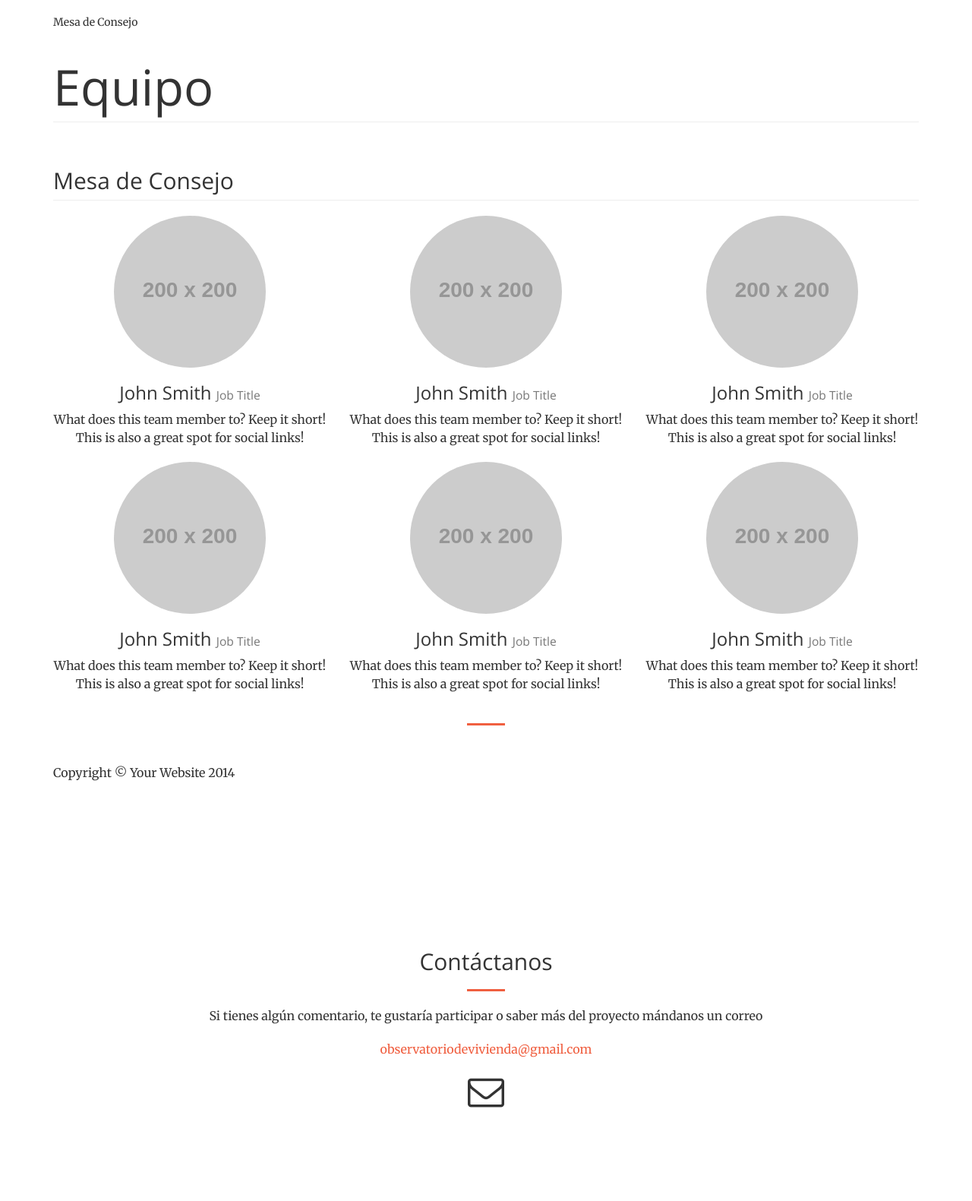
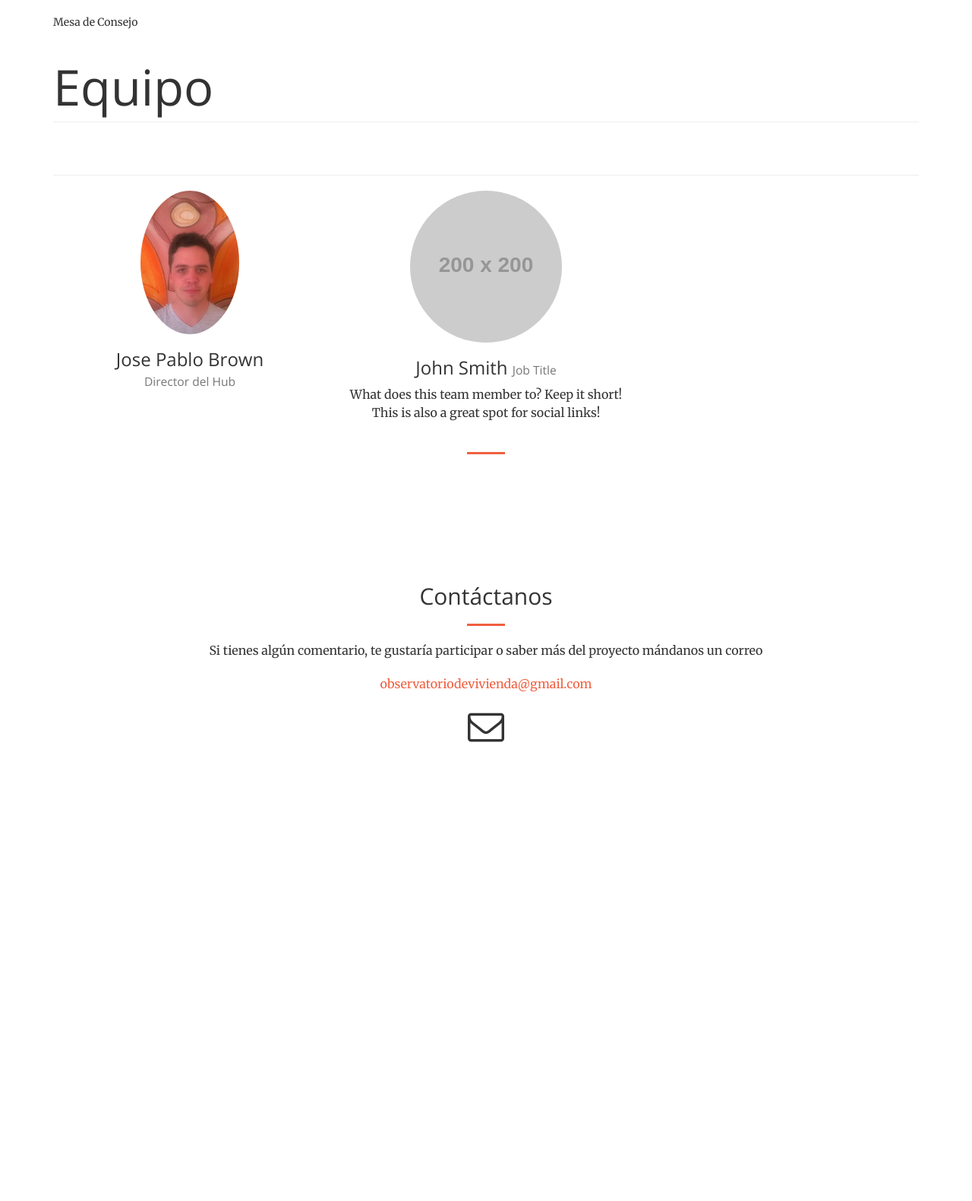
Before and after one commit to ObservatoriodeVivienda/webapp, a Django app: page /aboutus/ in a window 1280 px wide. Shown: the part 51-1632 px from the top of the page at 76% size. After the commit the page ends 1028 px from the top, so only its background shows below. Run offline with Django 3.2, Linux system fonts and the light colour scheme; grey boxes labelled with a size stand in for pictures from a placeholder-image service; parts of the project's set-up code (start-up, migrations or seed data) failed here and were passed over; some libraries are stand-ins or nearby versions.

Commit message:
about us

```diff
--- a/compareconstitutions/templates/compareconstitutions/aboutus.html
+++ b/compareconstitutions/templates/compareconstitutions/aboutus.html
@@ -69,45 +69,19 @@ Mesa de Consejo
 
 <div class="row">
     <div class="col-lg-12">
-        <h2 class="page-header">Mesa de Consejo</h2>
+        <h2 class="page-header"></h2>
     </div>
     <div class="col-lg-4 col-sm-6 text-center">
-        <img class="img-circle img-responsive img-center" src="http://placehold.it/200x200" alt="">
-        <h3>John Smith
-            <small>Job Title</small>
+        <center><img class="img-circle img-responsive img-center" src="{% static "compareconstitutions/img/jp.jpg"%}"> </center>
+        <h3>Jose Pablo Brown
+            <br>
+            <small>Director del Hub</small>
         </h3>
-        <p>What does this team member to? Keep it short! This is also a great spot for social links!</p>
+        <p></p>
     </div>
+
     <div class="col-lg-4 col-sm-6 text-center">
-        <img class="img-circle img-responsive img-center" src="http://placehold.it/200x200" alt="">
-        <h3>John Smith
-            <small>Job Title</small>
-        </h3>
-        <p>What does this team member to? Keep it short! This is also a great spot for social links!</p>
-    </div>
-    <div class="col-lg-4 col-sm-6 text-center">
-        <img class="img-circle img-responsive img-center" src="http://placehold.it/200x200" alt="">
-        <h3>John Smith
-            <small>Job Title</small>
-        </h3>
-        <p>What does this team member to? Keep it short! This is also a great spot for social links!</p>
-    </div>
-    <div class="col-lg-4 col-sm-6 text-center">
-        <img class="img-circle img-responsive img-center" src="http://placehold.it/200x200" alt="">
-        <h3>John Smith
-            <small>Job Title</small>
-        </h3>
-        <p>What does this team member to? Keep it short! This is also a great spot for social links!</p>
-    </div>
-    <div class="col-lg-4 col-sm-6 text-center">
-        <img class="img-circle img-responsive img-center" src="http://placehold.it/200x200" alt="">
-        <h3>John Smith
-            <small>Job Title</small>
-        </h3>
-        <p>What does this team member to? Keep it short! This is also a great spot for social links!</p>
-    </div>
-    <div class="col-lg-4 col-sm-6 text-center">
-        <img class="img-circle img-responsive img-center" src="http://placehold.it/200x200" alt="">
+        <center><img class="img-circle img-responsive img-center" src="http://placehold.it/200x200" alt=""></center>
         <h3>John Smith
             <small>Job Title</small>
         </h3>
@@ -115,20 +89,11 @@ Mesa de Consejo
     </div>
 
 
+
 </div>
 
 <hr>
 
-<!-- Footer -->
-<footer>
-    <div class="row">
-        <div class="col-lg-12">
-            <p>Copyright &copy; Your Website 2014</p>
-        </div>
-        <!-- /.col-lg-12 -->
-    </div>
-    <!-- /.row -->
-</footer>
 
 </div>
 <!-- /.container -->
--- a/compareconstitutions/templates/compareconstitutions/map.html
+++ b/compareconstitutions/templates/compareconstitutions/map.html
@@ -54,10 +54,11 @@
 </div>
     <div>
         <div id="explain">
+        <!--class="col-xs-12 col-lg-4" -->
         </div>
 
         <div id="map">
-
+        <!--class="col-xs-12 col-lg-8"-->
 			<iframe width="100%" height="520" frameborder="0" src="https://observatoriodevivienda.cartodb.com/viz/3669c21a-7617-11e5-ab50-0e5db1731f59/embed_map" allowfullscreen webkitallowfullscreen mozallowfullscreen oallowfullscreen msallowfullscreen></iframe>
 		</div>
 	</div>
```
Also changed, not shown: compareconstitutions/static/compareconstitutions/img/jp.jpg (added).
